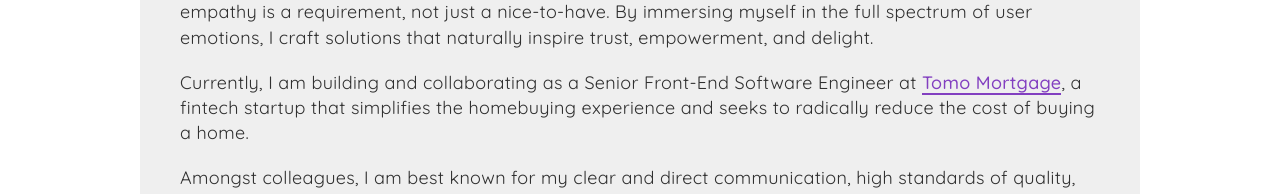
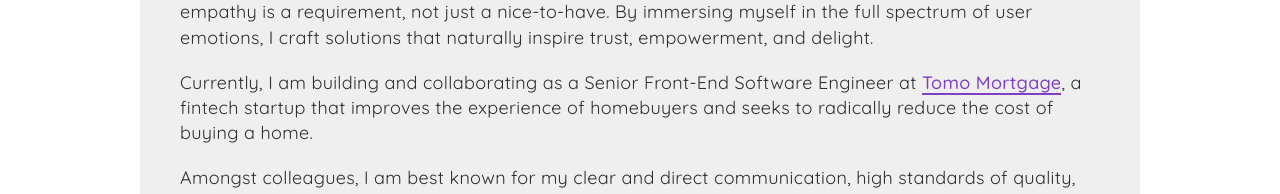
Before and after one commit to bchoplin/brittanychoplin, a website: page index.html in a window 1280 px wide. Shown: the part 698-892 px from the top of the page. Drawn offline with Linux system fonts and the light colour scheme.

Commit message:
smol content change

```diff
--- a/index.html
+++ b/index.html
@@ -48,13 +48,9 @@
 			<div class="section__inner">
 				<div class="section__text">
 					<h3>Hi. I'm Brittany.</h3>
-
 					<p>I enjoy creating wonderful experiences for <em>all</em> users, from end users navigating products to internal teams, engineers, designers, and support staff who build, maintain, and rely on those products. I believe that user empathy is a requirement, not just a nice-to-have. By immersing myself in the full spectrum of user emotions, I craft solutions that naturally inspire trust, empowerment, and delight.</p>
-
-					<p>Currently, I am building and collaborating as a Senior Front-End Software Engineer at <a href="https://tomo.com/">Tomo Mortgage</a>, a fintech startup that simplifies the homebuying experience and seeks to radically reduce the cost of buying a home.</p>
-
+					<p>Currently, I am building and collaborating as a Senior Front-End Software Engineer at <a href="https://tomo.com/">Tomo Mortgage</a>, a fintech startup that improves the experience of homebuyers and seeks to radically reduce the cost of buying a home.</p>
 					<p>Amongst colleagues, I am best known for my clear and direct communication, high standards of quality, and affinity for custom Slack emojis. I like to leave things better than I found them and am committed to continuous improvement. As a versatile and fast learner, I constantly seek to deepen my knowledge and understand the &ldquo;why.&rdquo; I value skills that go far beyond the CLI and IDE.</p>
-
 					<p>Outside of work, I find myself drawn to finding and fostering community. I manage a book club with over 700 Facebook members and facilitate in-person monthly meetings with 30+ attendees. I am also a member of a women’s running club.</p>
 				</div>
 			</div>
```
